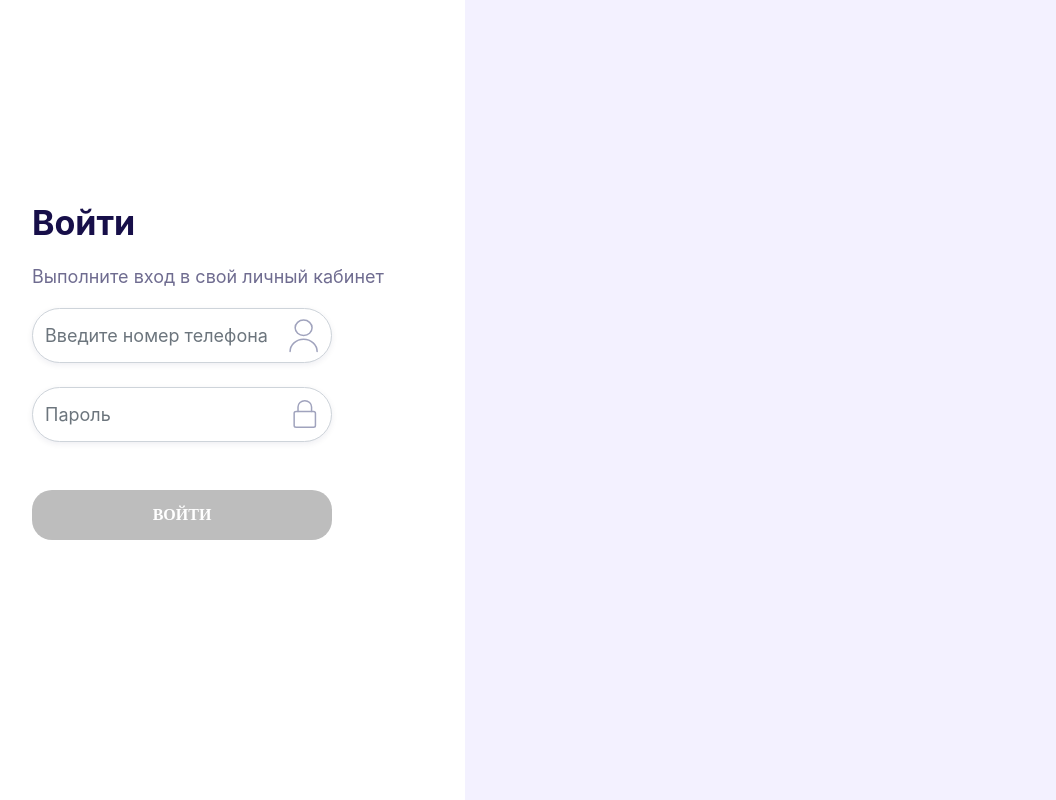
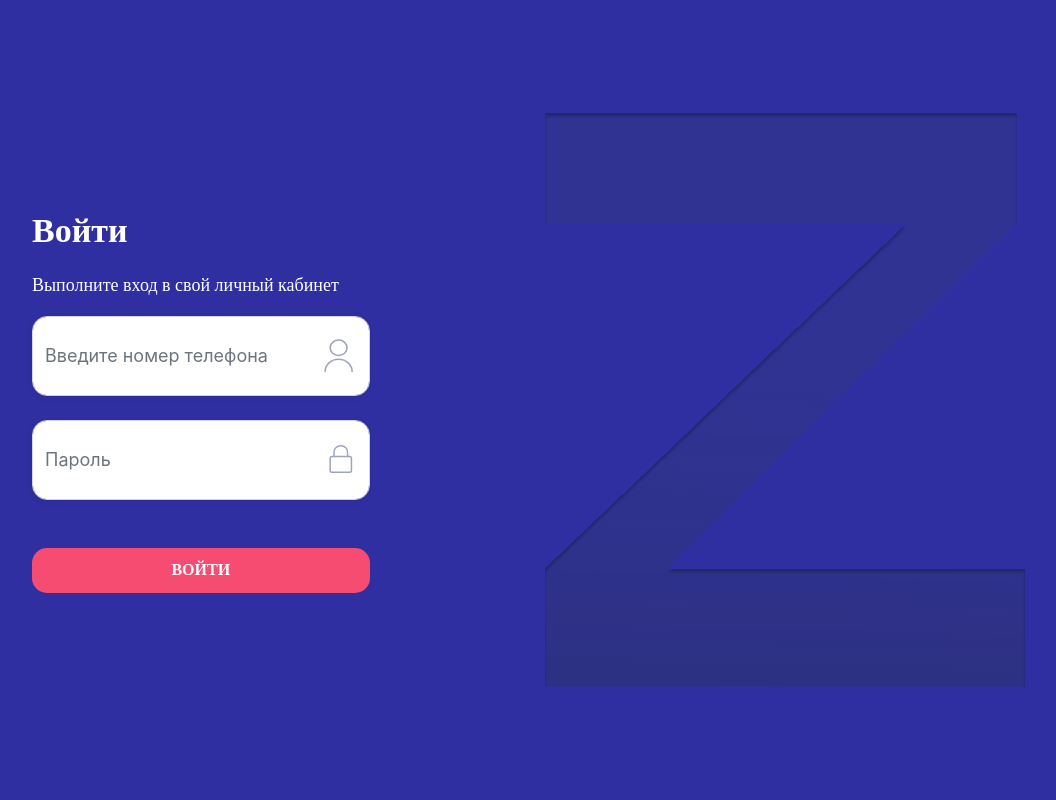
Before and after one commit to want74/theneed, a PHP site: page /go.php in a window 1280 px wide. Shown: the whole page, without its empty margins (68-1124 px from the left). Run offline with PHP 8.4, Linux system fonts and the light colour scheme.

Commit message:
go.php reg.php измененены

```diff
--- a/go.php
+++ b/go.php
@@ -8,10 +8,14 @@
     <link rel="stylesheet" href="https://cdn.jsdelivr.net/npm/bootstrap@4.6.1/dist/css/bootstrap.min.css"
         integrity="sha384-zCbKRCUGaJDkqS1kPbPd7TveP5iyJE0EjAuZQTgFLD2ylzuqKfdKlfG/eSrtxUkn" crossorigin="anonymous">
 
-    <title>Регистрация</title>
+    <title>Войти</title>
 
     <style>
         /*Стили для правой первой колонки1*/
+        .bg-color {
+            background: #2F2FA2;
+        }
+
         .rightbg {
             background: #F3F1FF;
             height: 100vh;
@@ -22,6 +26,7 @@
         }
 
         h1 {
+            font-family: 'DM Sans';
             font-style: normal;
             font-weight: 700;
             font-size: 34px;
@@ -31,37 +36,34 @@
 
             /* Neutral/800 */
 
-            color: #170F49;
+            color: #FFFFFF;
         }
 
         .slogan {
+            font-family: 'DM Sans';
             font-style: normal;
             font-weight: 400;
             font-size: 18px;
             line-height: 30px;
-            /* or 167% */
-
-
-            /* Neutral/600 */
-
-            color: #6F6C90;
+            color: #FFFFFF;
         }
 
         input {
-            background: #FFFFFF;
+
             /* Neutral/300 */
-
-            border: 1px solid #EFF0F7;
             box-sizing: border-box;
             /* Input/Default */
 
             box-shadow: 0px 2px 6px rgba(19, 18, 66, 0.07);
-            border-radius: 50px !important;
-            height: 55px !important;
-            font-weight: 400!important;
-            font-size: 18px!important;
-            line-height: 20px!important;
+            height: 80px !important;
+            font-weight: 400 !important;
+            font-size: 18px !important;
+            line-height: 20px !important;
             color: #6F6C90 !important;
+            background: #FFFFFF;
+            border: 1px solid #EFF0F7;
+            /* Input/Default */
+            border-radius: 15px !important;
         }
 
         .man {
@@ -82,10 +84,10 @@
 
         button {
             width: 500px;
-            height: 50px;
+            height: 45px;
             color: white !important;
-            background: #BDBDBD !important;
-            border-radius: 20px !important;
+            background: #F64C72 !important;
+            border-radius: 15px !important;
             font-family: 'DM Sans';
             font-style: normal;
             font-weight: 700 !important;
@@ -97,17 +99,51 @@
 
             color: #FFFFFF;
         }
+
+        .btn1 {
+            background: #FFFFFF !important;
+            border-radius: 15px !important;
+            flex-direction: column !important;
+            justify-content: center !important;
+            align-items: center !important;
+
+            text-align: center !important;
+            color: #BDBDBD !important;
+
+
+
+        }
+
+        hr {
+            border: none;
+            /* Убираем границу */
+            background-color: #FFFFFF;
+            /* Цвет линии */
+            color: #FFFFFF;
+            /* Цвет линии для IE6-7 */
+            height: 2px;
+            /* Толщина линии */
+        }
+
+        .bg-icon2 {
+            background-image: url(img/z2.svg);
+            background-repeat: no-repeat;
+            background-position: center center;
+            background-size: 90% 100%;
+            height: 600px;
+
+        }
     </style>
 </head>
 
-<body>
-    <div class="col">
-        <div class="row">
-            <div class="col-5">
-                <div class="row">
+<body class="bg-color">
+    <div class="col ">
+        <div class="row" style="height: 100vh;">
+            <div class="col-5 d-flex">
+                <div class="row my-auto" style="width:50vw;">
                     <div class="col-9" style="margin-left:100px;">
                         <!--Первая строка с заголовком-->
-                        <div class="row" style="margin-top:25vh;">
+                        <div class="row" style="">
                             <h1>
                                 Войти
                             </h1>
@@ -121,7 +157,7 @@
                             <form action="" class="d-flex w-75">
                                 <div class="col">
                                     <div class="row mb-4">
-                                        <input type="number" name="number" class="form-control w-100 man"
+                                        <input type="number" name="number" class="form-control man "
                                             placeholder="Введите номер телефона">
                                     </div>
                                     <div class="row my-2">
@@ -133,16 +169,32 @@
                                             ВОЙТИ
                                         </button>
                                     </div>
+                                    <!--<div class="row mt-5">
+                                        <p class="slogan text-center w-100">
+                                            Забыли пароль?
+                                        </p>
+                                    </div>
+                                    -->
+
                                 </div>
                             </form>
                         </div>
                     </div>
                 </div>
             </div>
-            <div class="col rightbg">
+            <div class="col-6">
+                <div class="row">
+                    <div class="col-10 mx-auto d-flex" style="height: 100vh;">
+                        <div class="row my-auto" style="width: 50vw;">
+                            <div class="col bg-icon2">
 
+                            </div>
+                        </div>
+                    </div>
+                </div>
             </div>
         </div>
+
     </div>
 
     <script src="https://cdn.jsdelivr.net/npm/jquery@3.5.1/dist/jquery.slim.min.js"
```
Also changed, not shown: reg.php (+75 -26 lines), img/facebook.svg (added), img/google.svg (added), img/z2.svg (added).
